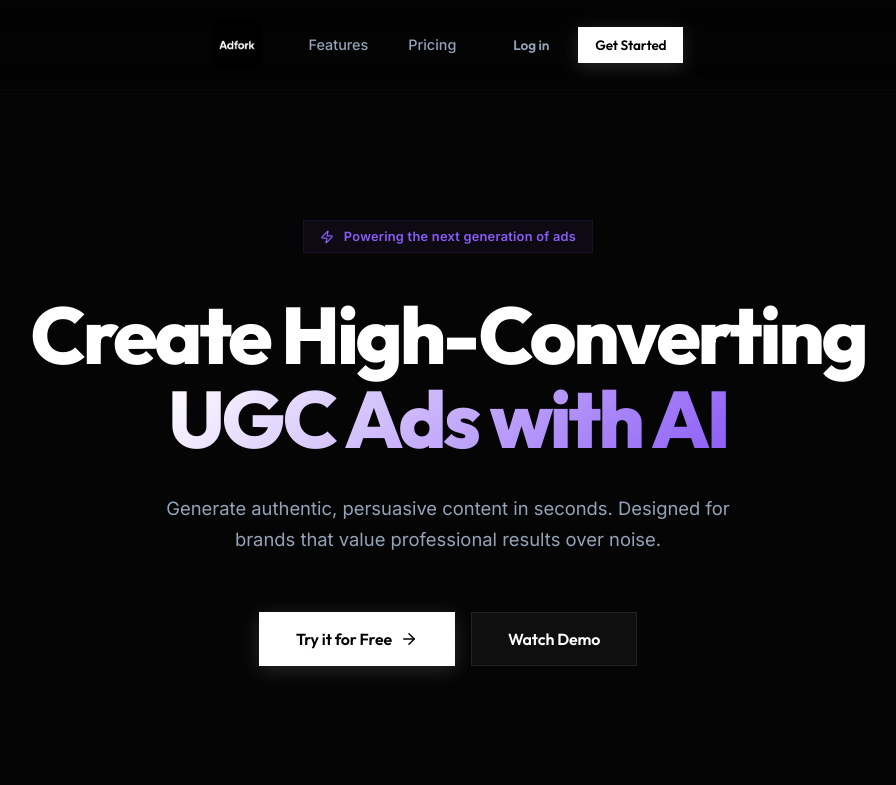
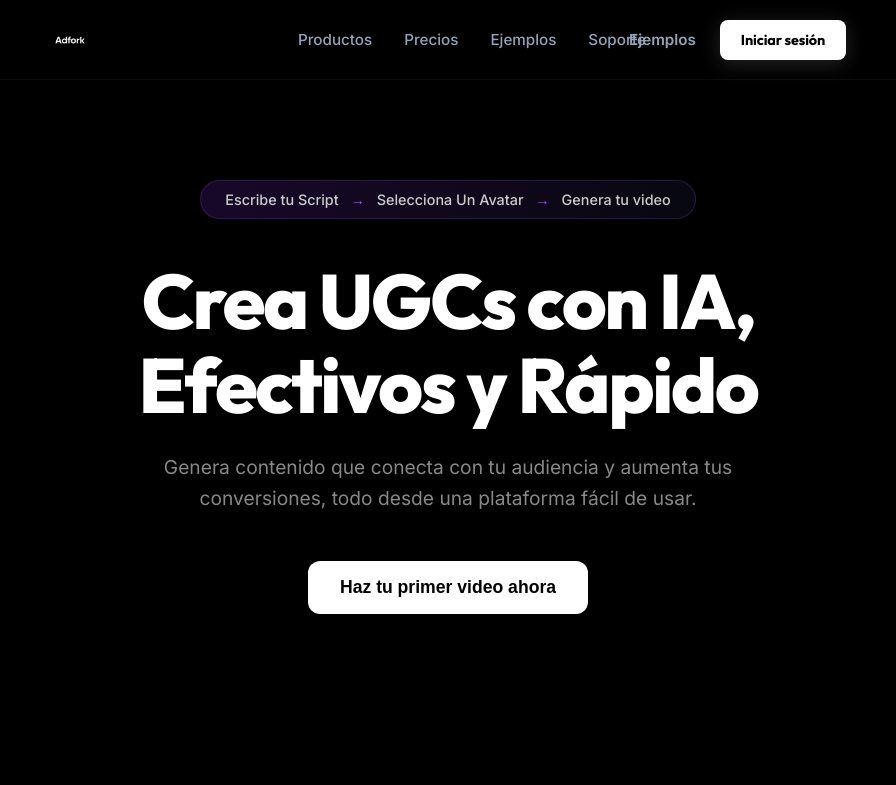
Before and after one commit to bautielcrack4-web/webcarruselesUGC, a Next.js app: page / in a window 1280 px wide. Shown: the top 785 px of the page, without its empty margins (192-1088 px from the left). Built offline with nearby package versions, Linux system fonts and the light colour scheme.

Commit message:
feat: redesign landing page to match forkads

```diff
--- a/src/app/page.module.css
+++ b/src/app/page.module.css
@@ -10,7 +10,7 @@
 
 /* Nav */
 .nav {
-  height: 90px;
+  height: 80px;
   display: flex;
   align-items: center;
   position: fixed;
@@ -18,9 +18,9 @@
   left: 0;
   right: 0;
   z-index: 1000;
-  background: rgba(2, 2, 2, 0.4);
-  backdrop-filter: blur(40px);
-  border-bottom: 1px solid rgba(255, 255, 255, 0.03);
+  background: black;
+  /* Solid black as per reference, or very dark */
+  border-bottom: 1px solid rgba(255, 255, 255, 0.05);
 }
 
 .navInner {
@@ -39,18 +39,20 @@
   /* Safe space */
   display: flex;
   align-items: center;
+  width: 200px;
+  /* Fixed width area for logo */
 }
 
 .navLinks {
   display: flex;
   align-items: center;
-  gap: 40px;
+  gap: 32px;
 }
 
 .navLinks a {
-  color: var(--fg-muted);
+  color: #888;
   text-decoration: none;
-  font-size: 0.9rem;
+  font-size: 0.95rem;
   font-weight: 500;
   transition: color 0.2s;
 }
@@ -62,50 +64,107 @@
 .authActions {
   display: flex;
   align-items: center;
-  gap: 12px;
+  gap: 24px;
+  width: 200px;
+  /* Balance logo width */
+  justify-content: flex-end;
+}
+
+.secondaryLink {
+  color: white;
+  font-weight: 600;
+  text-decoration: none;
+  font-size: 0.95rem;
+}
+
+.whiteBtn {
+  background: white !important;
+  color: black !important;
+  border-radius: 8px !important;
+  font-weight: 700 !important;
+  padding: 0 20px !important;
+  height: 40px !important;
+  font-size: 0.9rem !important;
+}
+
+.whiteBtn:hover {
+  opacity: 0.9;
+  transform: translateY(-1px);
 }
 
 /* Hero */
 .hero {
-  padding-top: 220px;
-  padding-bottom: 120px;
+  padding-top: 180px;
+  padding-bottom: 100px;
   text-align: center;
+  background: black;
+  color: white;
+  min-height: 100vh;
+  /* Full screen feel */
 }
 
-.heroBadge {
+/* Badge Pill */
+.pillBadge {
   display: inline-flex;
   align-items: center;
-  gap: 10px;
-  padding: 8px 16px;
-  background: rgba(139, 92, 246, 0.06);
-  border: 1px solid rgba(139, 92, 246, 0.1);
-  border-radius: var(--radius-full);
+  padding: 10px 24px;
+  background: linear-gradient(90deg, rgba(30, 10, 50, 0.8), rgba(10, 10, 20, 0.8));
+  border: 1px solid rgba(139, 92, 246, 0.2);
+  border-radius: 100px;
   margin-bottom: 40px;
-  font-size: 0.8rem;
-  font-weight: 600;
-  color: var(--accent-primary);
-  letter-spacing: 0.02em;
+}
+
+.pillText {
+  color: #ccc;
+  font-size: 0.9rem;
+  font-weight: 500;
+}
+
+.arrow {
+  color: #a855f7;
+  /* Purple arrow */
+  margin: 0 8px;
 }
 
 .title {
-  font-size: clamp(3rem, 7vw, 5rem);
-  margin-bottom: 32px;
+  font-size: clamp(3.5rem, 6vw, 5.5rem);
+  font-weight: 800;
+  /* Extra bold */
+  margin-bottom: 24px;
   color: #fff;
+  line-height: 1.1;
+  letter-spacing: -0.03em;
 }
 
 .subtitle {
-  font-size: 1.15rem;
-  color: var(--fg-muted);
-  max-width: 600px;
-  margin: 0 auto 56px;
-  line-height: 1.7;
+  font-size: 1.2rem;
+  color: #888;
+  max-width: 700px;
+  margin: 0 auto 48px;
+  line-height: 1.6;
 }
 
 .heroActions {
   display: flex;
   justify-content: center;
-  gap: 16px;
-  margin-bottom: 120px;
+  margin-bottom: 80px;
+}
+
+.mainCta {
+  background: white;
+  color: black;
+  font-size: 1.1rem;
+  font-weight: 700;
+  padding: 16px 32px;
+  border-radius: 12px;
+  border: none;
+  cursor: pointer;
+  transition: all 0.2s ease;
+}
+
+.mainCta:hover {
+  transform: scale(1.05);
+  box-shadow: 0 0 20px rgba(255, 255, 255, 0.3);
 }
 
 /* Preview Studio */
--- a/src/app/page.tsx
+++ b/src/app/page.tsx
@@ -36,20 +36,27 @@ export default function Home() {
       <nav className={styles.nav}>
         <div className={styles.container}>
           <div className={styles.navInner}>
+            {/* Logo Left */}
             <Link href="/" className={styles.logo}>
-              <Image src="/logo-white.png" alt="Adfork" width={160} height={50} style={{ height: '48px', width: 'auto' }} priority />
+              <Image src="/logo-white.png" alt="Adfork" width={160} height={50} style={{ height: '40px', width: 'auto' }} priority />
             </Link>
+
+            {/* Links Center */}
             <div className={styles.navLinks}>
-              <a href="#features">Features</a>
-              <a href="#pricing">Pricing</a>
-              <div className={styles.authActions}>
-                <Link href="/login">
-                  <Button variant="minimal" size="sm">Log in</Button>
-                </Link>
-                <Link href="/signup">
-                  <Button size="sm">Get Started</Button>
-                </Link>
-              </div>
+              <a href="#products">Productos</a>
+              <a href="#pricing">Precios</a>
+              <a href="#examples">Ejemplos</a>
+              <a href="#support">Soporte</a>
+            </div>
+
+            {/* Auth Right */}
+            <div className={styles.authActions}>
+              <Link href="/login" className={styles.secondaryLink}>
+                Ejemplos
+              </Link>
+              <Link href="/login">
+                <Button className={styles.whiteBtn}>Iniciar sesión</Button>
+              </Link>
             </div>
           </div>
         </div>
@@ -58,17 +65,19 @@ export default function Home() {
       {/* Hero Section */}
       <section className={styles.hero}>
         <div className={styles.container}>
+
+          {/* Badge Pill */}
           <motion.div
             initial="hidden"
             animate="visible"
             custom={0}
             variants={fadeIn}
-            className={styles.heroBadge}
+            className={styles.pillBadge}
           >
-            <Zap size={14} className={styles.badgeIcon} />
-            <span>Powering the next generation of ads</span>
+            <span className={styles.pillText}>Escribe tu Script <span className={styles.arrow}>→</span> Selecciona Un Avatar <span className={styles.arrow}>→</span> Genera tu video</span>
           </motion.div>
 
+          {/* Title */}
           <motion.h1
             initial="hidden"
             animate="visible"
@@ -76,10 +85,11 @@ export default function Home() {
             variants={fadeIn}
             className={styles.title}
           >
-            Create High-Converting <br />
-            <span className="text-gradient">UGC Ads with AI</span>
+            Crea UGCs con IA, <br />
+            Efectivos y Rápido
           </motion.h1>
 
+          {/* Subtitle */}
           <motion.p
             initial="hidden"
             animate="visible"
@@ -87,10 +97,11 @@ export default function Home() {
             variants={fadeIn}
             className={styles.subtitle}
           >
-            Generate authentic, persuasive content in seconds.
-            Designed for brands that value professional results over noise.
+            Genera contenido que conecta con tu audiencia y aumenta tus <br className="hidden md:block" />
+            conversiones, todo desde una plataforma fácil de usar.
           </motion.p>
 
+          {/* CTA */}
           <motion.div
             initial="hidden"
             animate="visible"
@@ -98,37 +109,17 @@ export default function Home() {
             variants={fadeIn}
             className={styles.heroActions}
           >
-            <Link href="/signup">
-              <Button size="lg">Try it for Free <ArrowRight size={18} /></Button>
+            <Link href="/dashboard/studio">
+              <button className={styles.mainCta}>
+                Haz tu primer video ahora
+              </button>
             </Link>
-            <Button variant="secondary" size="lg">Watch Demo</Button>
           </motion.div>
 
-          {/* Visual Piece */}
-          <motion.div
-            initial={{ opacity: 0, scale: 0.95, y: 40 }}
-            animate={{ opacity: 1, scale: 1, y: 0 }}
-            transition={{ delay: 0.6, duration: 1.2, ease: "easeOut" }}
-            className={styles.previewContainer}
-          >
-            <GlassCard className={styles.previewCard}>
-              <div className={styles.mockupHeader}>
-                <div className={styles.dots}><span /><span /><span /></div>
-                <div className={styles.url}>adfork.ai/studio</div>
-              </div>
-              <div className={styles.mockupBody}>
-                <div className={styles.mockupSidebar}>
-                  {[1, 2, 3].map(i => <div key={i} className={styles.mockupItem} />)}
-                </div>
-                <div className={styles.mockupStage}>
-                  <div className={styles.videoWindow}>
-                    <Play size={32} fill="white" color="white" />
-                  </div>
-                </div>
-              </div>
-            </GlassCard>
-            <div className={styles.previewGlow} />
-          </motion.div>
+          {/* Video Showcase Placeholder (Waiting for user uploads) */}
+          <div className={styles.showcasePlaceholder}>
+            {/* We will implement the carousel here in the next step */}
+          </div>
         </div>
       </section>
 
```
